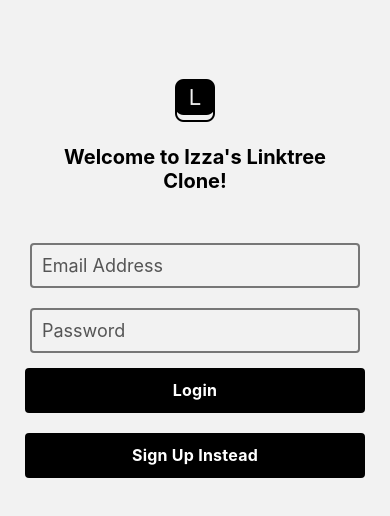
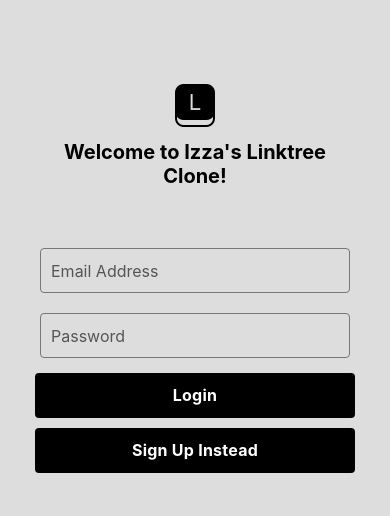
Before and after one commit to xizzax/LinkSaverApp, a React Native app: screen /SplashScreen in a window 390 px wide. Shown: the top 516 px of the page. Built offline with nearby package versions, Linux system fonts and the light colour scheme; no server answers; what react-native-magnus would draw is missing.

Commit message:
login, signup styling

```diff
--- a/components/login.js
+++ b/components/login.js
@@ -66,23 +66,26 @@
   mainView: {
     // flex: 1,
     flexDirection: 'column',
-    padding: 10,
-    margin: 10,
-    marginTop: 45,
-    justifyContent: 'space-between',
-    alignItems: 'stretch',
+    padding: 30,
+    paddingTop: 60,
+    // margin: 10,
+    // marginTop: 45,
+    // justifyContent: 'space-between',
+    // alignItems: 'stretch',
+    backgroundColor: '#ddd',
+    height: '100%',
   },
   headerView: {
-    margin: 10,
-    flex: 0.35,
+    margin: 20,
+    // flex: 0.35,
   },
   inputView: {
-    marginTop: 10,
+    // marginTop: 10,
   },
   imageview: {
     alignItems: 'center',
-    padding: 10,
-    marginTop: 10,
+    paddingTop: 20,
+    // marginTop: 10,
   },
   login_text: {
     padding: 5,
@@ -91,22 +94,23 @@
     textAlign: 'center',
   },
   header: {
-    padding: 10,
+    paddingBottom: 50,
+    paddingTop: 10,
     fontWeight: 'bold',
     fontSize: 20,
-    marginBottom: 20,
+    // marginBottom: 20,
     textAlign: 'center',
     color: 'black',
   },
   buttonView: {
-    marginTop: 10,
+    // marginTop: 10,
   },
   textinputs: {
-    borderColor: '#777',
-    borderWidth: 2,
-    margin: 10,
+    borderColor: '#eee',
+    borderWidth: 1,
+    // margin: 10,
     padding: 10,
-    height: 45,
+    // height: 45,
     borderRadius: 4,
     fontSize: 18,
   },
--- a/components/signin_form.js
+++ b/components/signin_form.js
@@ -78,11 +78,11 @@
   },
   textinputs: {
     borderColor: '#777',
-    borderWidth: 2,
+    borderWidth: 1,
     margin: 10,
     padding: 10,
     height: 45,
     borderRadius: 4,
-    fontSize: 18,
+    fontSize: 16,
   },
 });
--- a/components/signup.js
+++ b/components/signup.js
@@ -67,23 +67,26 @@
   mainView: {
     // flex: 1,
     flexDirection: 'column',
-    padding: 10,
-    margin: 10,
-    marginTop: 45,
-    justifyContent: 'space-between',
-    alignItems: 'stretch',
+    padding: 30,
+    paddingTop: 60,
+    // margin: 10,
+    // marginTop: 45,
+    // justifyContent: 'space-between',
+    // alignItems: 'stretch',
+    backgroundColor: '#ddd',
+    height: '100%',
   },
   headerView: {
-    margin: 10,
-    flex: 0.35,
+    margin: 20,
+    // flex: 0.35,
   },
   inputView: {
-    marginTop: 10,
+    // marginTop: 10,
   },
   imageview: {
     alignItems: 'center',
-    padding: 10,
-    marginTop: 10,
+    paddingTop: 20,
+    // marginTop: 10,
   },
   login_text: {
     padding: 5,
@@ -92,22 +95,23 @@
     textAlign: 'center',
   },
   header: {
-    padding: 10,
+    paddingBottom: 50,
+    paddingTop: 10,
     fontWeight: 'bold',
     fontSize: 20,
-    marginBottom: 20,
+    // marginBottom: 20,
     textAlign: 'center',
     color: 'black',
   },
-  buttonView:{
-    marginTop:10
+  buttonView: {
+    // marginTop: 10,
   },
   textinputs: {
-    borderColor: '#777',
-    borderWidth: 2,
-    margin: 10,
+    borderColor: '#eee',
+    borderWidth: 1,
+    // margin: 10,
     padding: 10,
-    height: 45,
+    // height: 45,
     borderRadius: 4,
     fontSize: 18,
   },
```
